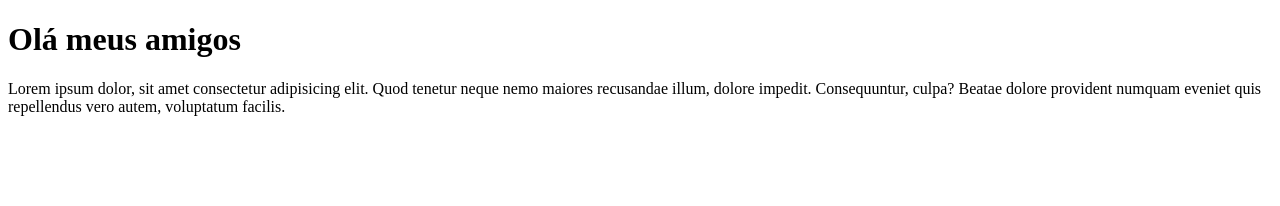
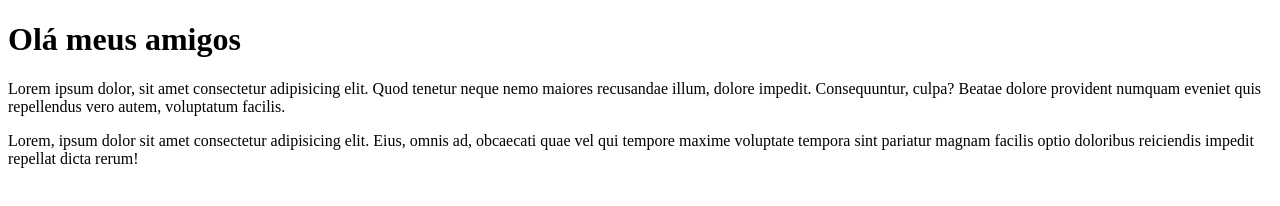
Before and after one commit to Winner-Tecnologia/Teste-Repositorio-Versionado, a plain HTML site: page site-exemplo/index.html in a window 1280 px wide. Drawn offline with Linux system fonts and the light colour scheme.

Commit message:
adicionei mais um parágrafo
adicionei mais um parágrago

```diff
--- a/site-exemplo/index.html
+++ b/site-exemplo/index.html
@@ -8,6 +8,8 @@
 <body>
     <h1>Olá meus amigos</h1>
     <p>Lorem ipsum dolor, sit amet consectetur adipisicing elit. Quod tenetur neque nemo maiores recusandae illum, dolore impedit. Consequuntur, culpa? Beatae dolore provident numquam eveniet quis repellendus vero autem, voluptatum facilis.</p>
+    <p>Lorem, ipsum dolor sit amet consectetur adipisicing elit. Eius, omnis ad, obcaecati quae vel qui tempore maxime voluptate tempora sint pariatur magnam facilis optio doloribus reiciendis impedit repellat dicta rerum!
+    </p>
 
 </body>
 </html>
```
